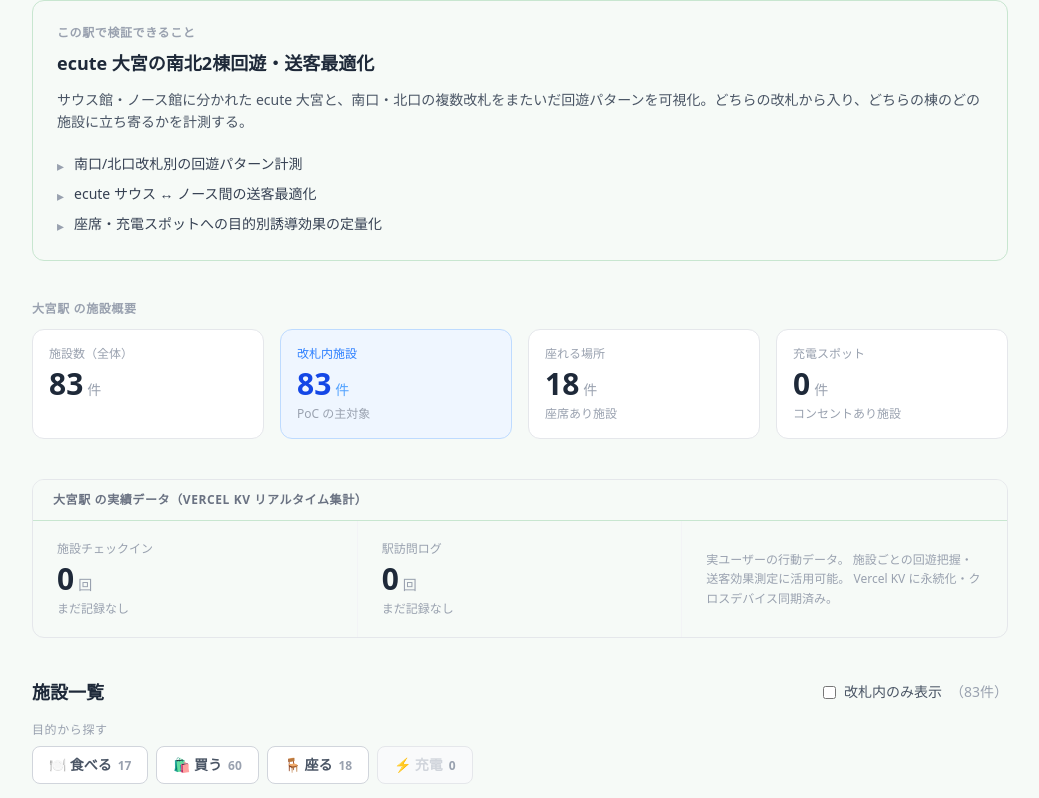
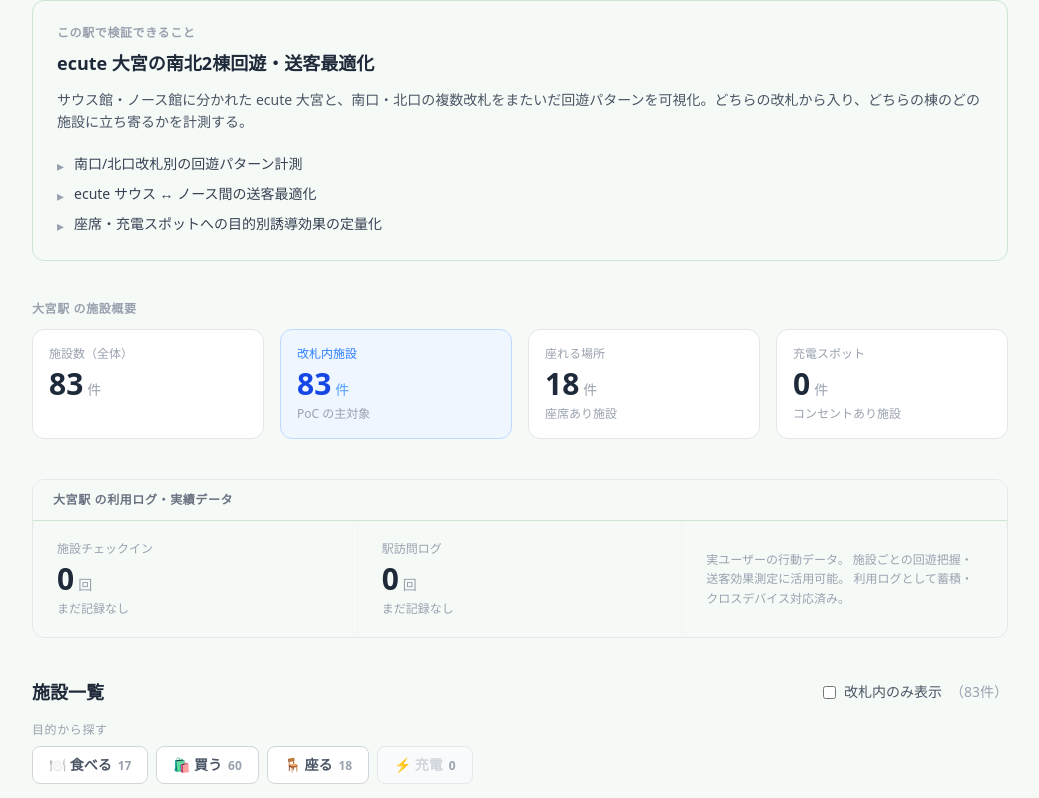
Before and after one commit to a-kobayashi-arch/ekimap-web, a Next.js app: page /jr/demo in a window 1280 px wide. Shown: the part 361-1159 px from the top of the page, without its empty margins (120-1159 px from the left). Built offline with nearby package versions, Linux system fonts and the light colour scheme.

Commit message:
copy: hide infrastructure names on JR demo page

```diff
--- a/app/jr/demo/page.tsx
+++ b/app/jr/demo/page.tsx
@@ -381,7 +381,7 @@
       <div className="border border-gray-200 rounded-xl overflow-hidden">
         <div className="bg-[#F6FAF7] border-b border-[#c8e6d0] px-5 py-3 flex items-center justify-between">
           <p className="text-xs font-semibold text-gray-500 uppercase tracking-wider">
-            {station.name} の実績データ（Vercel KV リアルタイム集計）
+            {station.name} の利用ログ・実績データ
           </p>
           {!statsLoaded && (
             <span className="text-xs text-gray-400 animate-pulse">取得中…</span>
@@ -397,7 +397,7 @@
             </p>
             <p className="text-xs text-gray-400 mt-1">
               {totalCheckins > 0
-                ? "KV に蓄積済み"
+                ? "データ蓄積済み"
                 : statsLoaded ? "まだ記録なし" : "–"}
             </p>
           </div>
@@ -419,7 +419,7 @@
             <p className="text-xs text-gray-400 leading-relaxed">
               実ユーザーの行動データ。
               施設ごとの回遊把握・送客効果測定に活用可能。
-              Vercel KV に永続化・クロスデバイス同期済み。
+              利用ログとして蓄積・クロスデバイス対応済み。
             </p>
           </div>
         </div>
```
